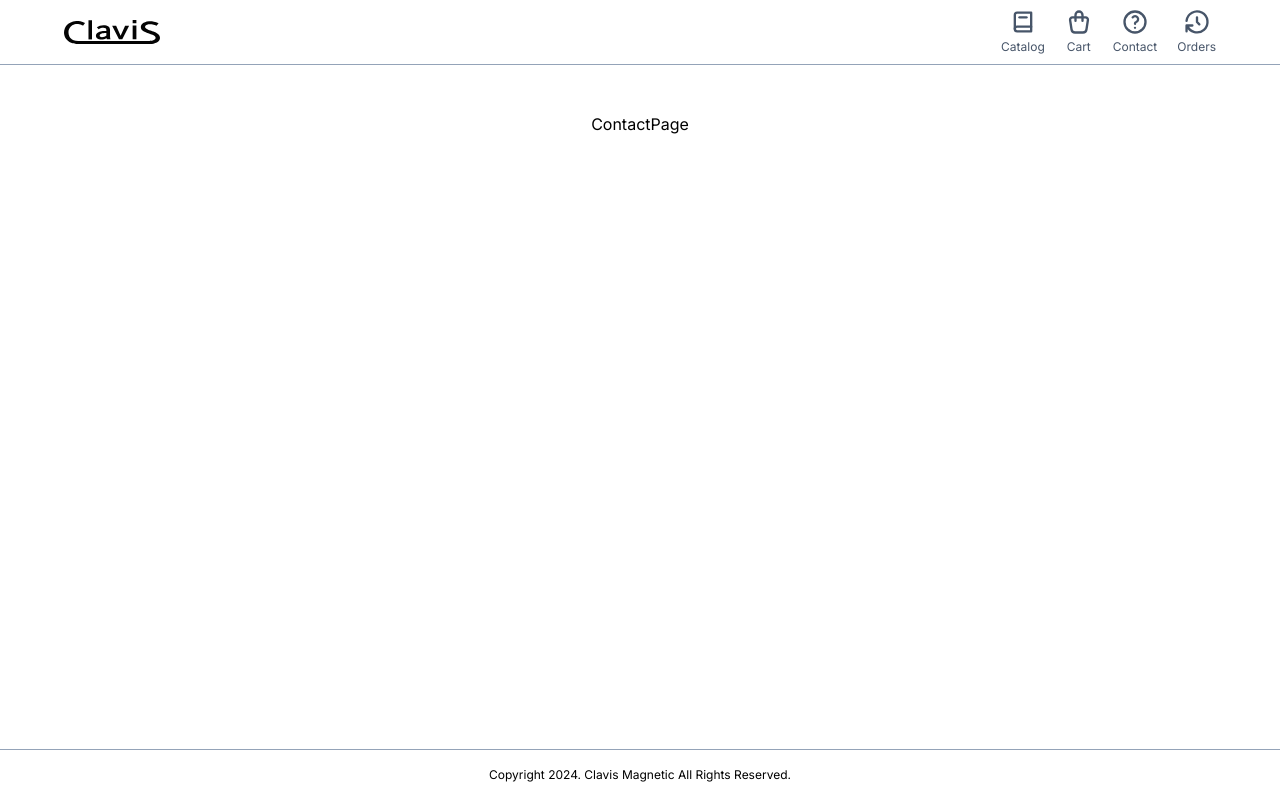
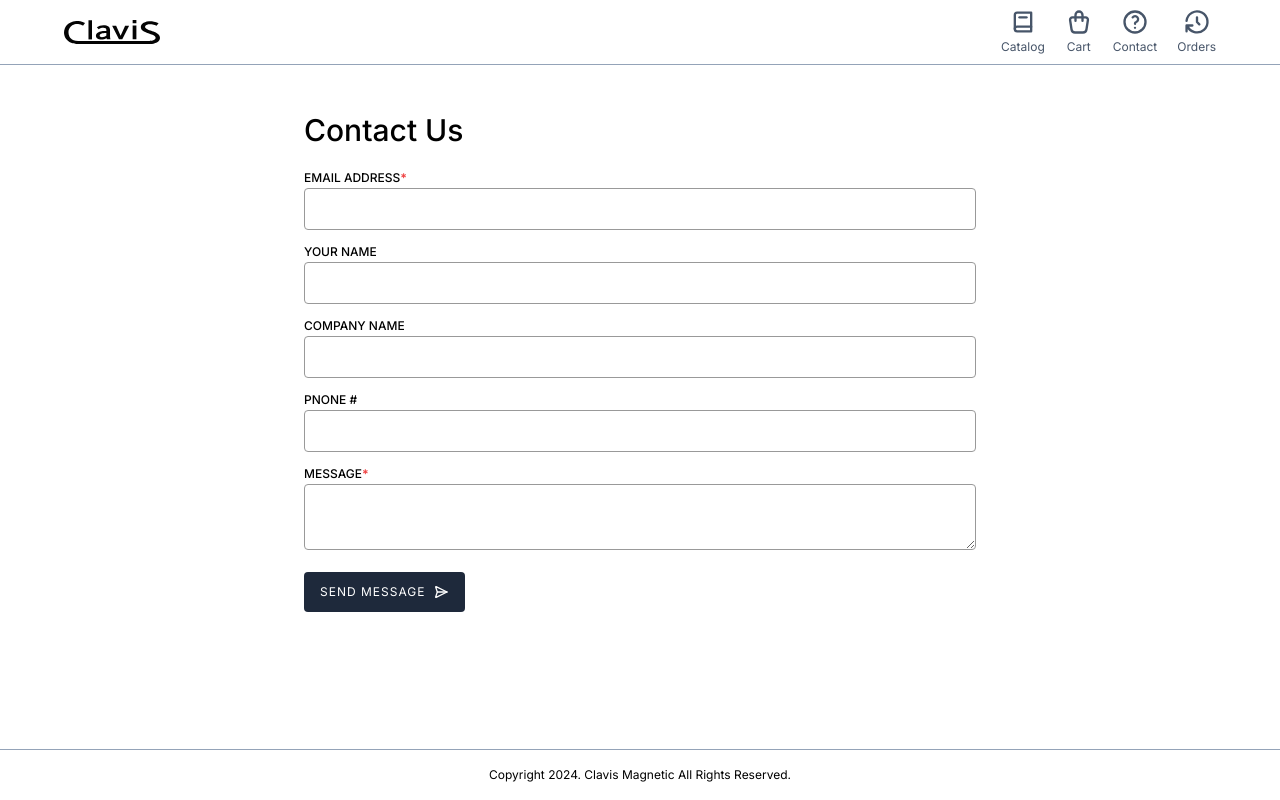
Before and after one commit to sohye-lee/clavis-wholesale, a Next.js app: page /contact in a window 1280 px wide. Built offline with nearby package versions, Linux system fonts and the light colour scheme.

Commit message:
fix localstorage issue with vercel, nodemailer install, env credentials for google gmail

```diff
--- a/app/(pages)/contact/page.tsx
+++ b/app/(pages)/contact/page.tsx
@@ -1,5 +1,11 @@
-import React from 'react';
+import ContactForm from "@/components/ContactForm";
+import React from "react";
 
 export default function ContactPage() {
-  return <div>ContactPage</div>;
+  return (
+    <div className="max-w-2xl w-full">
+      <h1 className="text-3xl mb-4 font-medium">Contact Us</h1>
+      <ContactForm />
+    </div>
+  );
 }
--- /dev/null
+++ b/app/api/sendEmail/route.ts
@@ -0,0 +1,13 @@
+import { NextRequest } from "next/server";
+import nodemailer from "nodemailer";
+import { google } from "googleapis";
+
+const OAuth2 = google.auth.OAuth2;
+
+export const POST = async (req: NextRequest) => {
+  const { email, name, company, phone, message } = await req.json();
+
+  const transporter = nodemailer.createTransport({
+    service: "gmail",
+  });
+};
--- a/app/globals.css
+++ b/app/globals.css
@@ -87,15 +87,20 @@
   }
   button,
   .btn {
-    @apply text-sm uppercase bg-slate-800 text-white tracking-[1px] px-4 py-2 rounded mt-2;
+    @apply flex items-center gap-2 text-xs uppercase bg-slate-800 text-white tracking-[1px] px-4 py-2 rounded mt-2;
     &:hover {
       @apply bg-stone-700;
     }
   }
+
+  tbody tr:last-child td {
+    font-size: 15px;
+    @apply font-semibold;
+  }
 }
 
-input[type='number']::-webkit-inner-spin-button,
-input[type='number']::-webkit-outer-spin-button {
+input[type="number"]::-webkit-inner-spin-button,
+input[type="number"]::-webkit-outer-spin-button {
   opacity: 1;
 }
 
@@ -108,8 +113,3 @@ td {
     margin: 0 auto;
   }
 }
-
-tbody tr:last-child td {
-  font-size: 15px;
-  @apply font-semibold;
-}
--- a/app/store.ts
+++ b/app/store.ts
@@ -1,6 +1,6 @@
-import { ProductInfoToOrder } from '@/lib/types';
-import { create } from 'zustand';
-import { persist, createJSONStorage } from 'zustand/middleware';
+import { ProductInfoToOrder } from "@/lib/types";
+import { create } from "zustand";
+import { persist, createJSONStorage } from "zustand/middleware";
 
 export interface OrderListStoreState {
   orderList: ProductInfoToOrder[];
@@ -9,10 +9,13 @@ export interface OrderListStoreState {
   clearOrderList: () => void;
 }
 
-const $LOCAL_ORDER_LIST = 'order_list';
+const $LOCAL_ORDER_LIST = "order_list";
 
 const getOrderList = () => {
-  const localData = localStorage.getItem($LOCAL_ORDER_LIST);
+  const localData =
+    typeof window !== "undefined"
+      ? localStorage.getItem($LOCAL_ORDER_LIST)
+      : "[]";
   return localData ? JSON.parse(localData) : [];
 };
 
@@ -20,7 +23,8 @@ const useStore = create<OrderListStoreState>((set) => ({
   orderList: getOrderList() || [],
   addToOrderList: (orderList) =>
     set(() => {
-      localStorage.setItem($LOCAL_ORDER_LIST, JSON.stringify(orderList));
+      if (typeof window !== "undefined")
+        localStorage.setItem($LOCAL_ORDER_LIST, JSON.stringify(orderList));
       return { orderList: orderList };
     }),
   deleteItemFromList: (productId: string) =>
@@ -29,12 +33,14 @@ const useStore = create<OrderListStoreState>((set) => ({
         (item: ProductInfoToOrder) => item.productId !== productId
       );
 
-      localStorage.setItem($LOCAL_ORDER_LIST, JSON.stringify(orderList));
+      if (typeof window !== "undefined")
+        localStorage.setItem($LOCAL_ORDER_LIST, JSON.stringify(orderList));
       return { orderList: orderList };
     }),
   clearOrderList: () =>
     set(() => {
-      localStorage.setItem($LOCAL_ORDER_LIST, JSON.stringify([]));
+      if (typeof window !== "undefined")
+        localStorage.setItem($LOCAL_ORDER_LIST, JSON.stringify([]));
       return { orderList: [] };
     }),
 }));
--- /dev/null
+++ b/components/ContactForm.tsx
@@ -0,0 +1,64 @@
+"use client";
+import React from "react";
+import FormItem from "./FormItem";
+import { useForm } from "react-hook-form";
+import { IconSend, IconSend2 } from "@tabler/icons-react";
+
+interface ContactForm {
+  email: string;
+  name?: string;
+  company?: string;
+  phone?: string;
+  message: string;
+}
+export default function ContactForm() {
+  const { register, handleSubmit } = useForm<ContactForm>();
+  return (
+    <form className="w-full flex flex-col gap-2">
+      <FormItem
+        register={register}
+        type="input"
+        dataType="email"
+        name="email"
+        itemTitle="Email address"
+        required={true}
+      />
+      <FormItem
+        register={register}
+        type="input"
+        dataType="email"
+        name="name"
+        itemTitle="Your name"
+        required={false}
+      />
+      <FormItem
+        register={register}
+        type="input"
+        dataType="text"
+        name="company"
+        itemTitle="Company name"
+        required={false}
+      />
+      <FormItem
+        register={register}
+        type="input"
+        dataType="text"
+        name="phone"
+        itemTitle="Pnone #"
+        required={false}
+      />
+      <FormItem
+        register={register}
+        type="textarea"
+        required={true}
+        name="message"
+        itemTitle="Message"
+      />
+      <div>
+        <button>
+          Send Message <IconSend2 width="16" />{" "}
+        </button>
+      </div>
+    </form>
+  );
+}
--- a/components/FormItem.tsx
+++ b/components/FormItem.tsx
@@ -24,7 +24,10 @@ export default function FormItem({
 }: FormItemProps) {
   return (
     <div className="w-full ">
-      <label>{itemTitle}</label>
+      <label>
+        {itemTitle}
+        {required && <span className="text-red-500 font-bold">*</span>}
+      </label>
       {type == "input" ? (
         <input
           {...register(name)}
--- a/env.ts
+++ b/env.ts
@@ -8,4 +8,8 @@ export const env = {
   S3_UPLOAD_SECRET: process.env.S3_UPLOAD_SECRET,
   S3_UPLOAD_BUCKET: process.env.S3_UPLOAD_BUCKET,
   S3_UPLOAD_REGION: process.env.S3_UPLOAD_REGION,
+  EMAIL: process.env.EMAIL,
+  REFRESH_TOKEN: process.env.REFRESH_TOKEN,
+  CLIENT_SECRET: process.env.CLIENT_SECRET,
+  CLIENT_ID: process.env.CLIENT_ID,
 };
--- a/package.json
+++ b/package.json
@@ -17,6 +17,7 @@
     "class-variance-authority": "^0.7.0",
     "clsx": "^2.1.1",
     "encoding": "^0.1.13",
+    "googleapis": "^137.1.0",
     "lucide-react": "^0.378.0",
     "next": "14.2.3",
     "next-s3-upload": "^0.3.4",
```
Also changed, not shown: 1 other file (tests, documents, lock files or other folders).
